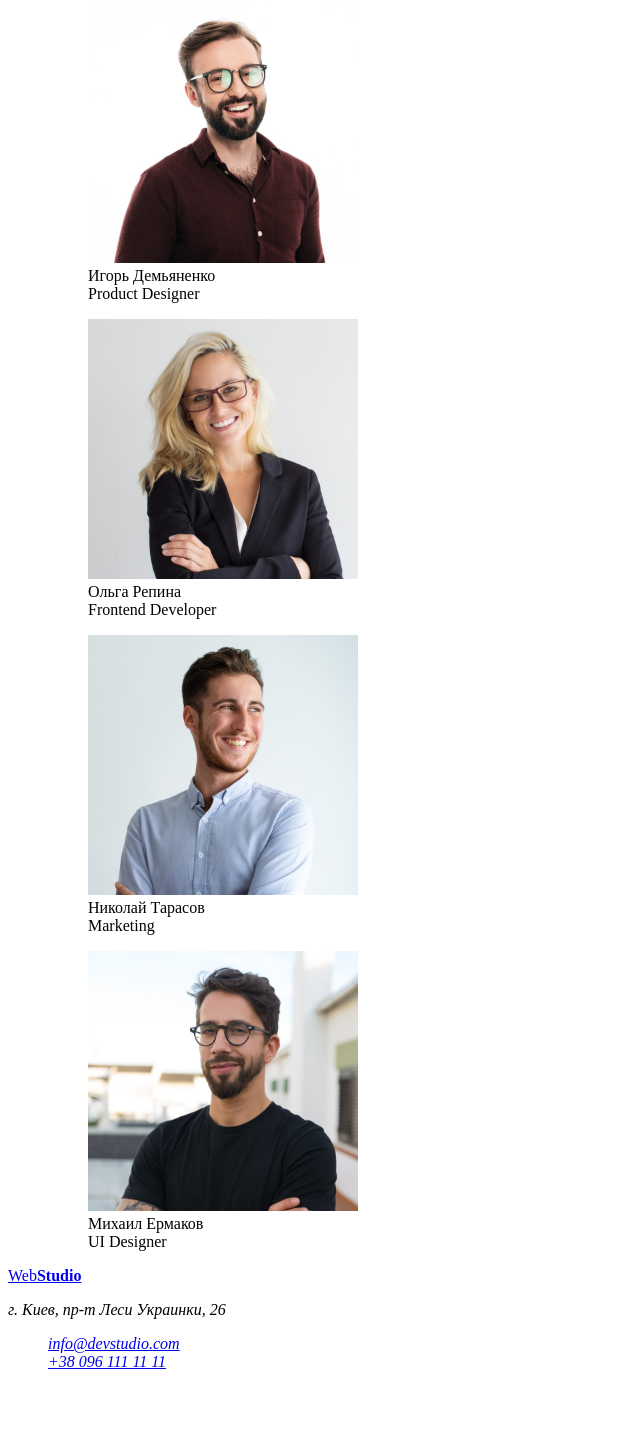
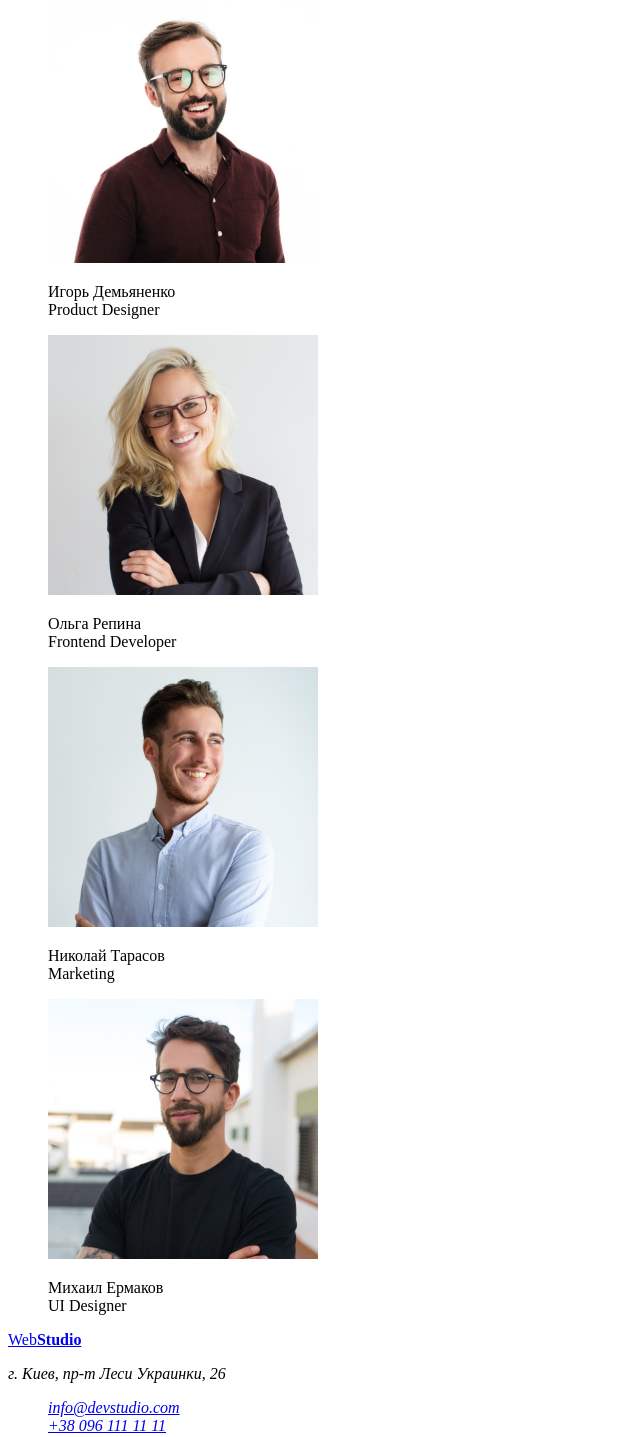
Before and after one commit to AntonPtashynskyi/goit-markup-hw-01, a plain HTML site: page index.html in a window 1280 px wide. Shown: the part 1532-2969 px from the top of the page, without its empty margins (0-640 px from the left). Before the commit the page ends 2919 px from the top, so only its background shows below. Drawn offline with Linux system fonts and the light colour scheme.

Commit message:
delete figure and figurecaption

```diff
--- a/index.html
+++ b/index.html
@@ -108,48 +108,40 @@
         <h2>Наша Команда</h2>
         <ul style="list-style: none">
           <li>
-            <figure>
             <img
               src="/images/product-desinger-igor-demianko.jpg"
               alt="Игорь Демьяненко - Product Designer"
               width="270"
               height="260"
             />
-              <figcaption>Игорь Демьяненко <br />Product Designer</figcaption>
-            </figure>
+            <p>Игорь Демьяненко <br />Product Designer</p>
           </li>
           <li>
-            <figure>
             <img
               src="/images/fronedn-developer-olga-repina.jpg"
               alt="Ольга Репина - Frontend Developer"
               width="270"
               height="260"
             />
-              <figcaption>Ольга Репина <br />Frontend Developer</figcaption>
-            </figure>
+            <p>Ольга Репина <br />Frontend Developer</p>
           </li>
           <li>
-            <figure>
             <img
               src="/images/marketing-nikolai-tarasov.jpg"
               alt="Николай Тарасов - Marketing"
               width="270"
               height="260"
             />
-              <figcaption>Николай Тарасов<br />Marketing</figcaption>
-            </figure>
+            <p>Николай Тарасов<br />Marketing</p>
           </li>
           <li>
-            <figure>
             <img
               src="/images/ui-designer-mikhail-ermakov.jpg"
               alt="Михаил Ермаков - UI Designer"
               width="270"
               height="260"
             />
-              <figcaption>Михаил Ермаков <br />UI Designer</figcaption>
-            </figure>
+            <p>Михаил Ермаков <br />UI Designer</p>
           </li>
         </ul>
       </section>
```
Lines whose indentation alone changed are shown as unchanged.
